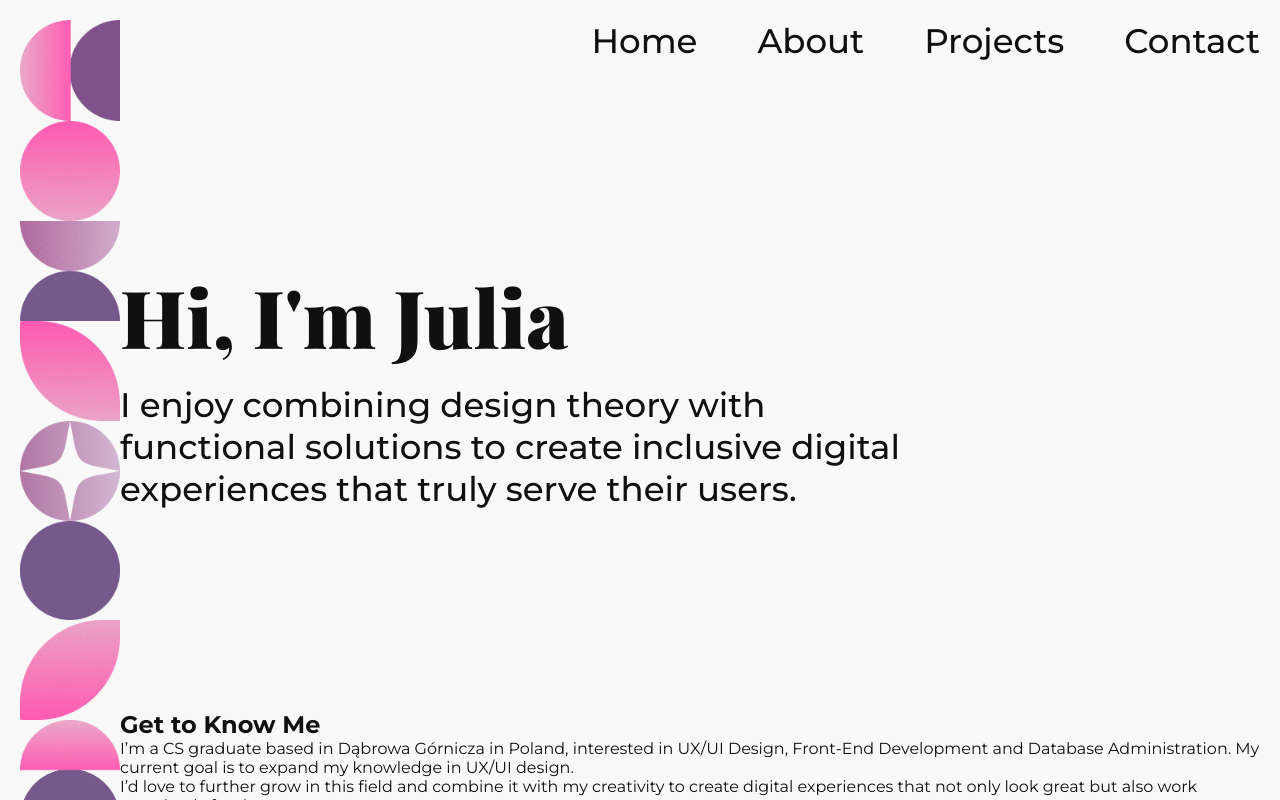
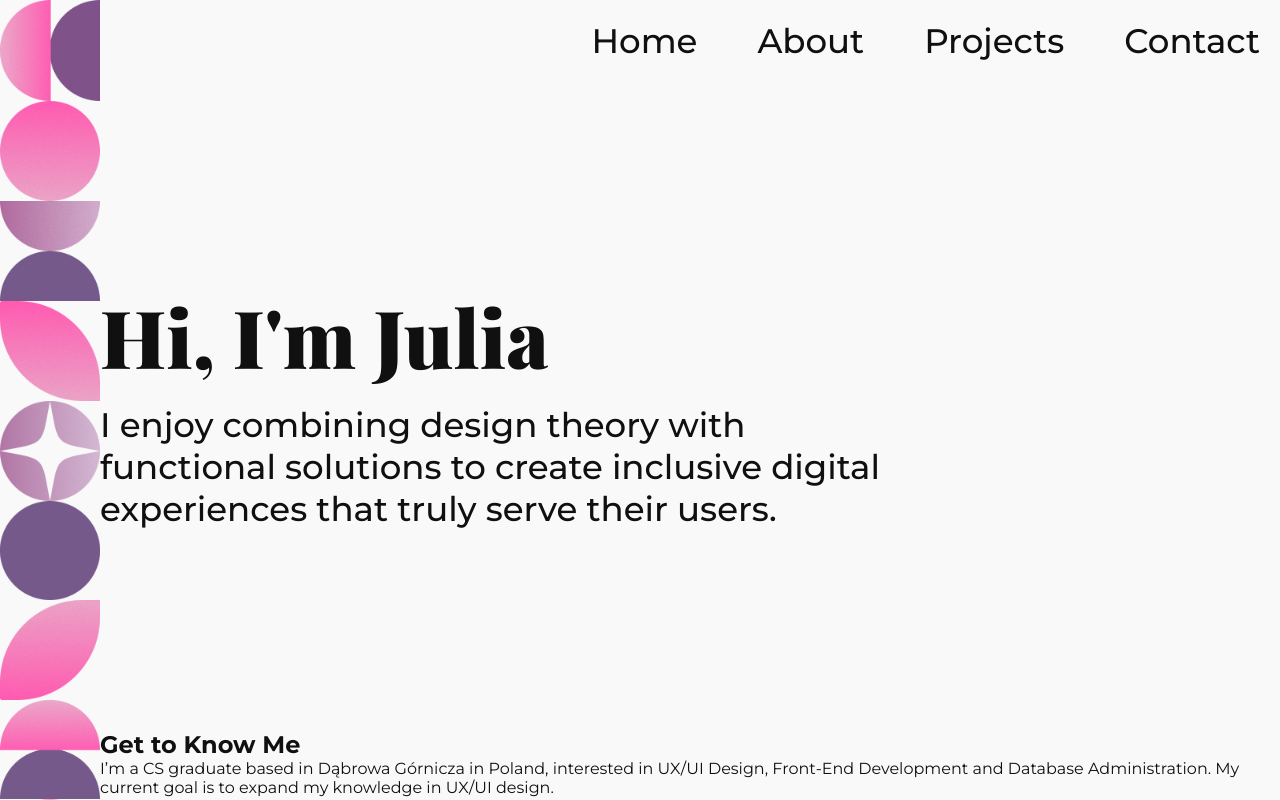
Before and after one commit to BlairStChair/portfolioWebsite, an Angular app: page / in a window 1280 px wide. Shown: the top 800 px of the page. Built offline with nearby package versions, Linux system fonts and the light colour scheme.

Commit message:
Fixed body padding

```diff
--- a/src/app/components/home/home.component.html
+++ b/src/app/components/home/home.component.html
@@ -1,4 +1,4 @@
-<div class="hello">
+<div class="hello" id="home">
     <h1>Hi, I'm Julia</h1>
     <p>I enjoy combining design theory with functional solutions
     to create inclusive digital experiences that truly serve their users.</p>
--- a/src/app/components/navbar/navbar.component.scss
+++ b/src/app/components/navbar/navbar.component.scss
@@ -2,6 +2,9 @@ body{
     width: 100%;
 }
 nav{
+    position: sticky;
+    top: 0px;
+    padding: 20px;
     font-weight: 500;
     font-size: 34px;
     display: flex;
--- a/src/styles.scss
+++ b/src/styles.scss
@@ -31,7 +31,6 @@ main{
 
 body{
   color: #101010;
-  padding: 20px;
 }
 
 .both{
```
